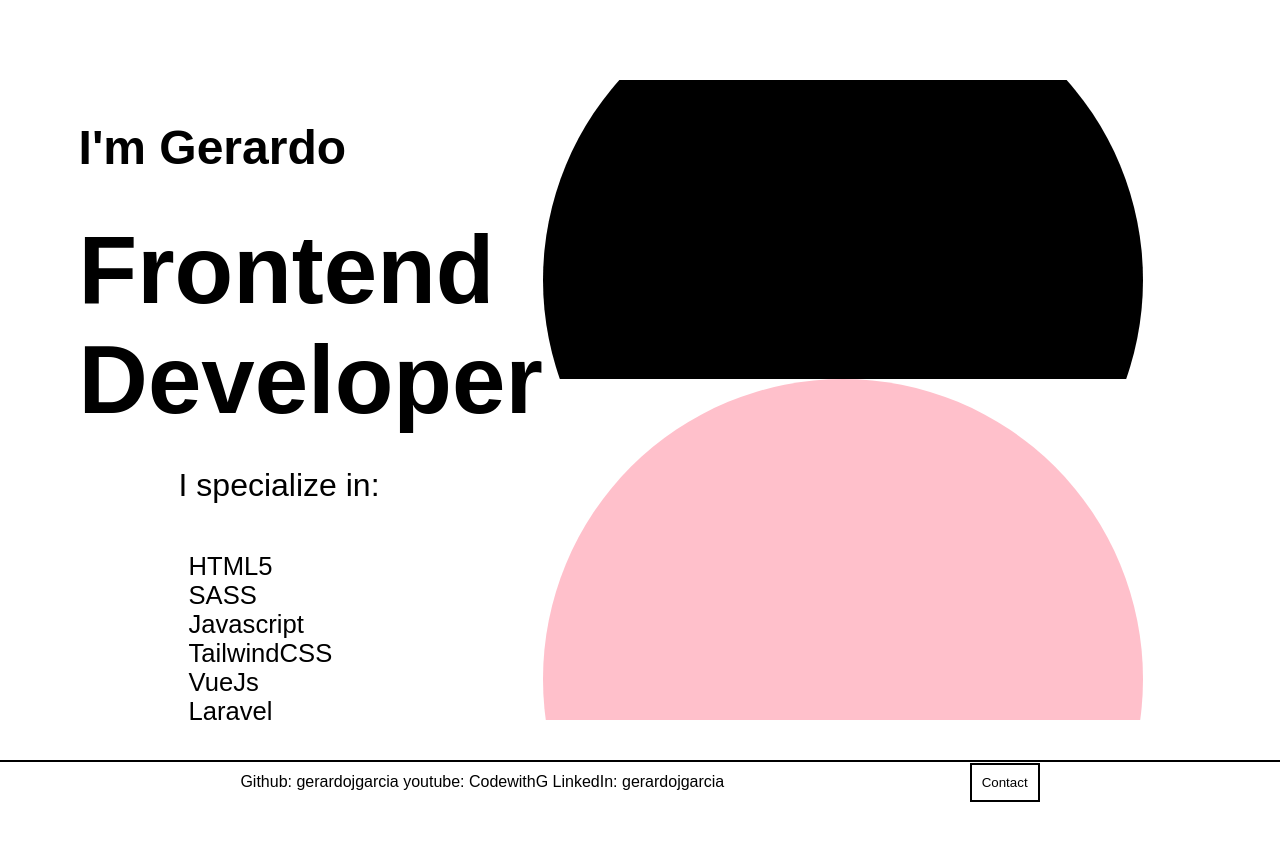
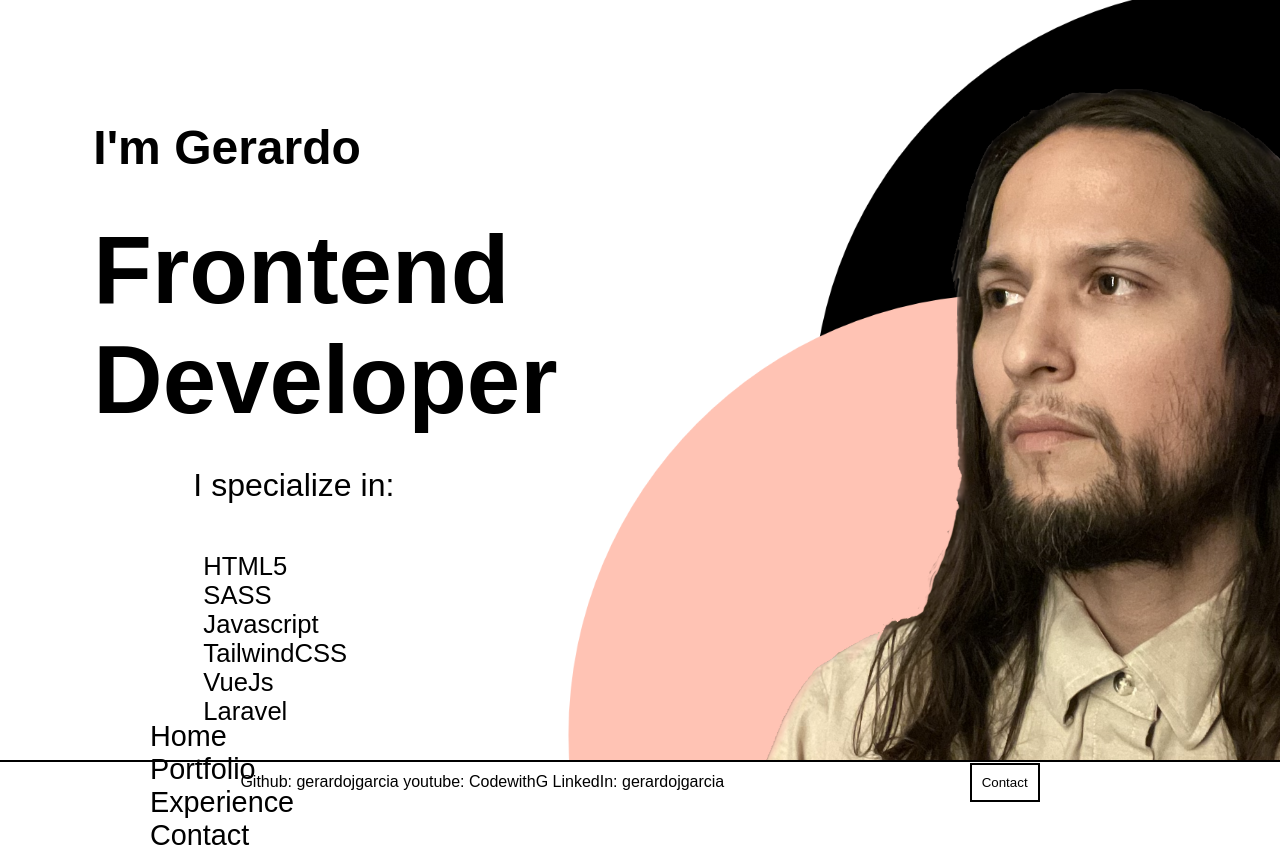
Before and after one commit to gerardojgarcia/portfolio_2022, a website built with Parcel: page index.html in a window 1280 px wide. Shown: the top 855 px of the page. Built offline with nearby package versions, Linux system fonts and the light colour scheme.

Commit message:
macbook updates

```diff
--- a/index.html
+++ b/index.html
@@ -56,14 +56,10 @@
 
 
         <div class="circles">
-            <svg  height="700" width="700">
-                <circle id="circ1" cx="300" cy="300" r="300"  fill="black" />
-              </svg>
-              <svg  height="800" width="800">
-                <circle  id='circ2' cx="300" cy="300" r="300"  fill="pink" />
-              </svg>
+            <img src="/imgs/black_circle.png" alt="" id="circ1">
+            <img src="/imgs/pink_circle.png" alt="" id="circ2">
         </div>
-        <img src="#" alt="Profile Image of Gerardo Garcia" class="profile-img">
+        <img src="/imgs/profile_img.png" alt="Profile Image of Gerardo Garcia" class="profile-img">
     </section>
 </main>
    <footer>
--- a/package.json
+++ b/package.json
@@ -12,6 +12,7 @@
   "author": "",
   "license": "ISC",
   "devDependencies": {
+    "@parcel/transformer-sass": "^2.7.0",
     "parcel": "^2.7.0",
     "sass": "^1.54.5"
   }
--- a/scss/main.scss
+++ b/scss/main.scss
@@ -58,7 +58,7 @@ main {
 .menu {
     display: flex;
     flex-flow: column nowrap;
-    margin-top: 900px;
+    margin-top: 45rem;
     margin-left: 150px;
     z-index: 10;
     position: absolute;
@@ -92,7 +92,7 @@ main {
      isolation: isolate;
 
      width: 100%;
-     height: 90vh;
+     height: 95vh;
      justify-content: center;
 
 
@@ -142,35 +142,38 @@ main {
     flex-flow: column nowrap;
     z-index: 3;
     position: relative;
+    margin-right:5rem;
     margin-top: 5rem;
     background-color: rgba(255, 255, 255, 0);
     width: auto;
-    max-height: 90vh;
+    height: 90vh;
 
-    svg {
-        background: transparent;
-    }
+
 
 
 
     #circ1 {
-        margin-left: 100px;
-        background-color: rgba(255, 255, 255, 0);
-        margin-bottom: 25px;
+        margin-left: 15rem;
+
         position: absolute;
-        transform: translateY(-100px);
+        transform: translateY(-125px);
+        height: 900px;
 
     }
 
     #circ2 {
 
         background-color: transparent;
+        position: absolute;
+        height: 900px;
+        transform: translateY(200px);
     }
 
 }
 
 .profile-img {
     z-index: 8;
+    transform: translateX(125px)
 
 }
 
@@ -182,7 +185,7 @@ footer {
     border-top: 2px solid black;
     width: 100%;
     height: 5vh;
-
+    z-index: 25;
     display: flex;
     justify-content: space-evenly;
     align-items: center;
```
Also changed, not shown: dist/black_circle.8c0f6459.png (added), dist/index.html, dist/pink_circle.f474ebe9.png (added), dist/profile_img.f8ec4f78.png (added), imgs/black_circle.png (added), imgs/pink_circle.png (added), imgs/profile_img.png (added), 5 other files.
